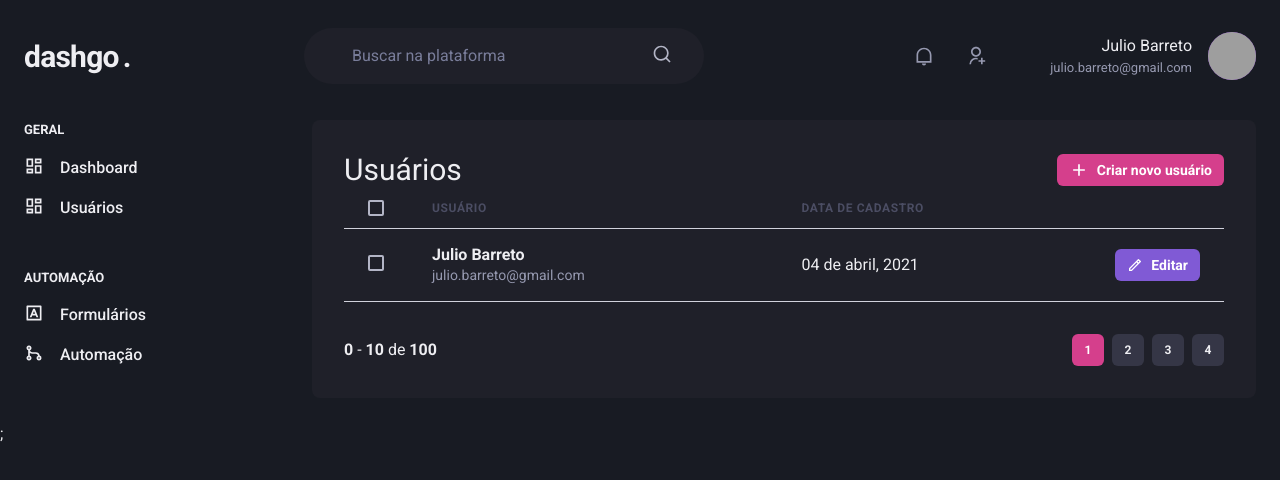
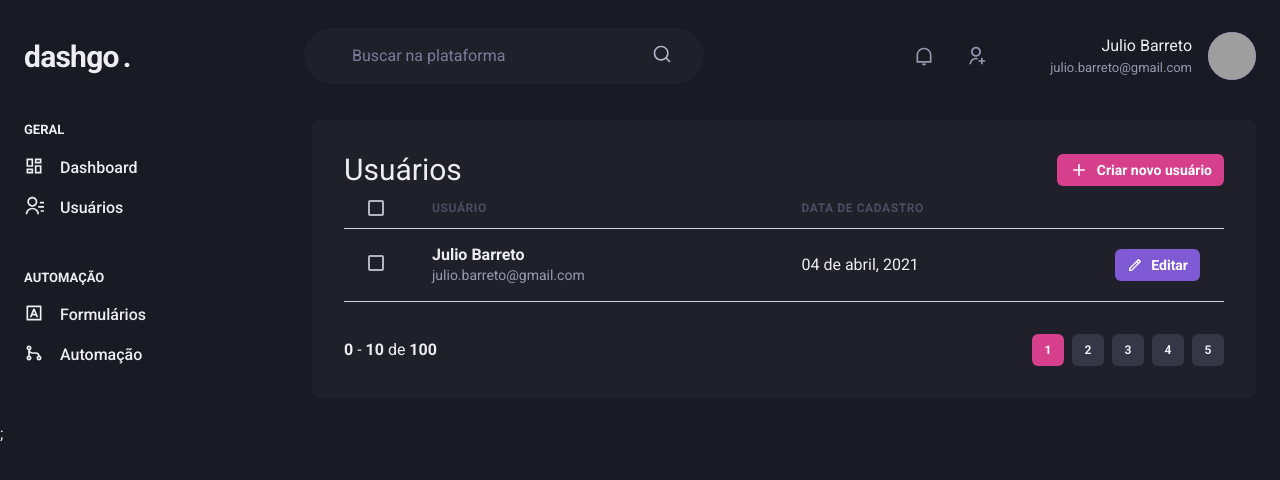
Before and after one commit to jcobarreto/ignite-reactjs, a Next.js app in the folder 04-dashgo/: page /users in a window 1280 px wide. Shown: the top 480 px of the page. Built offline with nearby package versions, Linux system fonts and the light colour scheme; grey boxes are pictures that could not be loaded.

Commit message:
Refactoring components 2

```diff
--- a/04-dashgo/src/components/Pagination.tsx
+++ /dev/null
@@ -1,66 +0,0 @@
-import { Stack, Button, Box } from "@chakra-ui/react";
-
-export function Pagination() {
-  return (
-    <Stack
-      direction="row"
-      spacing="6"
-      mt="8"
-      justify="space-between"
-      align="center"
-    >
-      <Box>
-        <strong>0</strong> - <strong>10</strong> de{" "}
-        <strong>100</strong>
-      </Box>
-      <Stack direction="row" spacing="2">
-        <Button
-          size="sm"
-          fontSize="xs"
-          width="4"
-          colorScheme="pink"
-          disabled
-          _disabled={{
-            bgColor: "pink.500",
-            cursor: "default",
-          }}
-        >
-          1
-        </Button>
-        <Button
-          size="sm"
-          fontSize="xs"
-          width="4"
-          bgColor="gray.700"
-          _hover={{
-            bg: "gray.500",
-          }}
-        >
-          2
-        </Button>
-        <Button
-          size="sm"
-          fontSize="xs"
-          width="4"
-          bgColor="gray.700"
-          _hover={{
-            bg: "gray.500",
-          }}
-        >
-          3
-        </Button>
-        <Button
-          size="sm"
-          fontSize="xs"
-          width="4"
-          bgColor="gray.700"
-          _hover={{
-            bg: "gray.500",
-          }}
-        >
-          4
-        </Button>
-      </Stack>
-    </Stack>
-  );
-}
--- /dev/null
+++ b/04-dashgo/src/components/Pagination/PaginationItem.tsx
@@ -0,0 +1,40 @@
+import { Button } from "@chakra-ui/button";
+
+interface PaginationItemProps {
+  number: number;
+  isCurrent?: boolean;
+}
+
+export function PaginationItem({ isCurrent = false, number }: PaginationItemProps) {
+  if (isCurrent) {
+    return (
+      <Button
+        size="sm"
+        fontSize="xs"
+        width="4"
+        colorScheme="pink"
+        disabled
+        _disabled={{
+          bgColor: "pink.500",
+          cursor: "default",
+        }}
+      >
+        {number}
+      </Button>
+    );
+  }
+
+  return (
+    <Button
+      size="sm"
+      fontSize="xs"
+      width="4"
+      bgColor="gray.700"
+      _hover={{
+        bg: "gray.500",
+      }}
+    >
+      {number}
+    </Button>
+  );
+}
--- /dev/null
+++ b/04-dashgo/src/components/Pagination/index.tsx
@@ -0,0 +1,19 @@
+import { Stack, Button, Box } from "@chakra-ui/react";
+import { PaginationItem } from "./PaginationItem";
+
+export function Pagination() {
+  return (
+    <Stack direction="row" spacing="6" mt="8" justify="space-between" align="center">
+      <Box>
+        <strong>0</strong> - <strong>10</strong> de <strong>100</strong>
+      </Box>
+      <Stack direction="row" spacing="2">
+        <PaginationItem number={1} isCurrent />
+        <PaginationItem number={2} />
+        <PaginationItem number={3} />
+        <PaginationItem number={4} />
+        <PaginationItem number={5} />
+      </Stack>
+    </Stack>
+  );
+}
--- a/04-dashgo/src/components/Sidebar.tsx
+++ /dev/null
@@ -1,53 +0,0 @@
-import { Box, Stack, Link, Text, Icon } from "@chakra-ui/react";
-import {
-  RiDashboardLine,
-  RiGitMergeLine,
-  RiInputMethodLine,
-} from "react-icons/ri";
-
-export function Sidebar() {
-  return (
-    <Box as="aside" w="64" mr="8">
-      <Stack spacing="12" align="flex-start">
-        <Box>
-          <Text fontWeight="bold" color="gray-400" fontSize="small">
-            GERAL
-          </Text>
-          <Stack spacing="4" mt="4" align="align">
-            <Link display="flex" align="center">
-              <Icon as={RiDashboardLine} fontSize="20" />
-              <Text ml="4" fontWeight="medium">
-                Dashboard
-              </Text>
-            </Link>
-            <Link display="flex" align="center">
-              <Icon as={RiDashboardLine} fontSize="20" />
-              <Text ml="4" fontWeight="medium">
-                Usuários
-              </Text>
-            </Link>
-          </Stack>
-        </Box>
-        <Box>
-          <Text fontWeight="bold" color="gray-400" fontSize="small">
-            AUTOMAÇÃO
-          </Text>
-          <Stack spacing="4" mt="4" align="align">
-            <Link display="flex" align="center">
-              <Icon as={RiInputMethodLine} fontSize="20" />
-              <Text ml="4" fontWeight="medium">
-                Formulários
-              </Text>
-            </Link>
-            <Link display="flex" align="center">
-              <Icon as={RiGitMergeLine} fontSize="20" />
-              <Text ml="4" fontWeight="medium">
-                Automação
-              </Text>
-            </Link>
-          </Stack>
-        </Box>
-      </Stack>
-    </Box>
-  );
-}
--- /dev/null
+++ b/04-dashgo/src/components/Sidebar/NavLink.tsx
@@ -0,0 +1,20 @@
+import { Link, Icon, Text, LinkProps as ChakraLinkProps } from "@chakra-ui/react";
+import { ElementType } from "react";
+
+import { RiContactsLine, RiDashboardLine, RiGitMergeLine, RiInputMethodLine } from "react-icons/ri";
+
+interface NavLinkProps extends ChakraLinkProps {
+  icon: ElementType;
+  children: string;
+}
+
+export function NavLink({ icon, children, ...rest }: NavLinkProps) {
+  return (
+    <Link display="flex" align="center" {...rest}>
+      <Icon as={icon} fontSize="20" />
+      <Text ml="4" fontWeight="medium">
+        {children}
+      </Text>
+    </Link>
+  );
+}
--- /dev/null
+++ b/04-dashgo/src/components/Sidebar/NavSection.tsx
@@ -0,0 +1,20 @@
+import { Box, Icon, Link, Stack, Text } from "@chakra-ui/react";
+import { ReactNode } from "react";
+
+interface NavSectionProps {
+  title: string;
+  children: ReactNode;
+}
+
+export function NavSection({ title, children }: NavSectionProps) {
+  return (
+    <Box>
+      <Text fontWeight="bold" color="gray-400" fontSize="small">
+        {title}
+      </Text>
+      <Stack spacing="4" mt="4" align="align">
+        {children}
+      </Stack>
+    </Box>
+  );
+}
--- /dev/null
+++ b/04-dashgo/src/components/Sidebar/index.tsx
@@ -0,0 +1,22 @@
+import { Box, Stack } from "@chakra-ui/react";
+import { RiContactsLine, RiDashboardLine, RiGitMergeLine, RiInputMethodLine } from "react-icons/ri";
+
+import { NavLink } from "./NavLink";
+import { NavSection } from "./NavSection";
+
+export function Sidebar() {
+  return (
+    <Box as="aside" w="64" mr="8">
+      <Stack spacing="12" align="flex-start">
+        <NavSection title="GERAL">
+          <NavLink icon={RiDashboardLine}>Dashboard</NavLink>
+          <NavLink icon={RiContactsLine}>Usuários</NavLink>
+        </NavSection>
+        <NavSection title="AUTOMAÇÃO">
+          <NavLink icon={RiInputMethodLine}>Formulários</NavLink>
+          <NavLink icon={RiGitMergeLine}>Automação</NavLink>
+        </NavSection>
+      </Stack>
+    </Box>
+  );
+}
```
